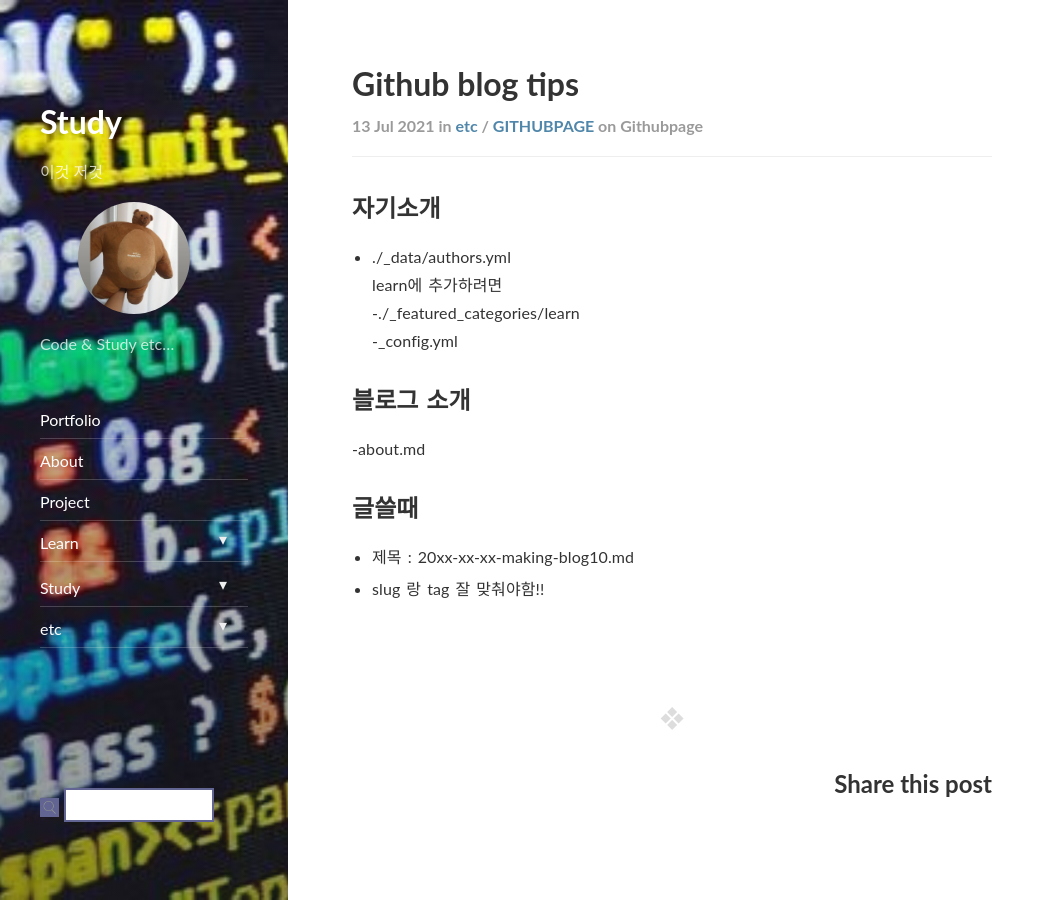
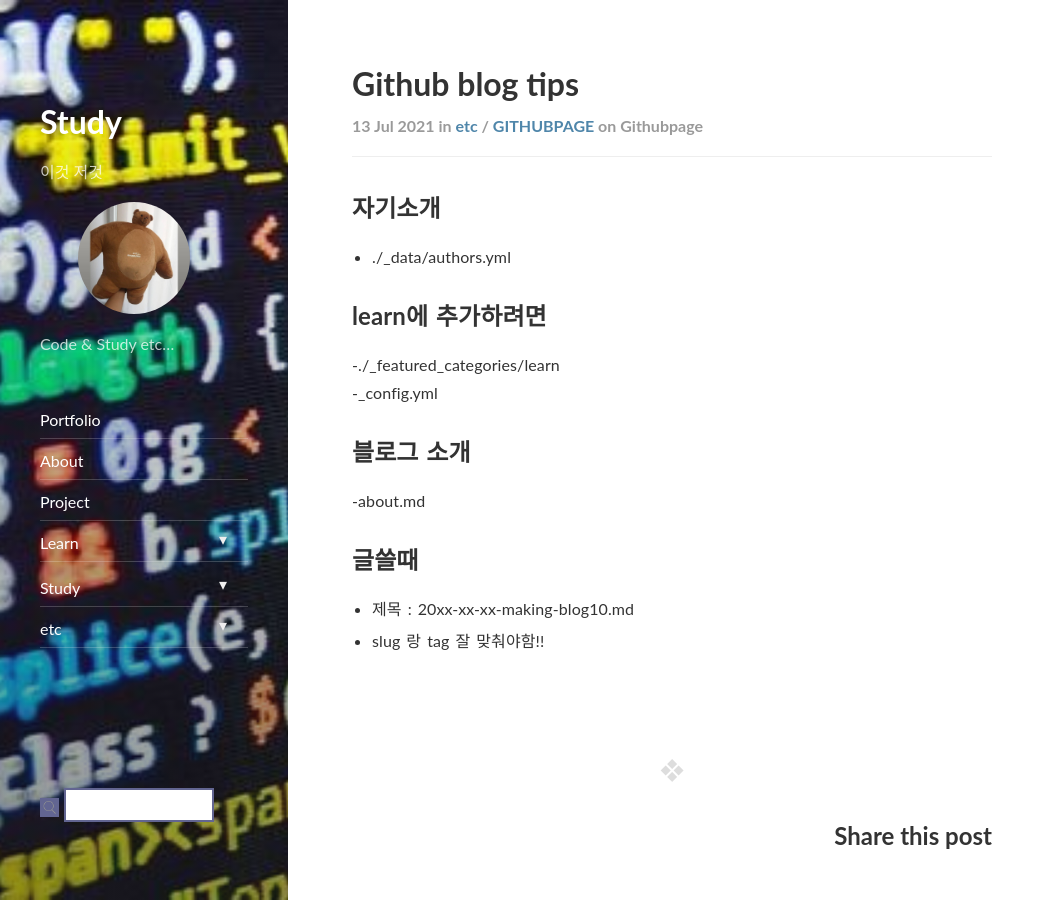
Before and after one commit to ekgus2222/ekgus2222.github.io, a Jekyll site: the page built from _posts/etc/githubpage/2021-07-13-githubtip.md, in a window 1280 px wide and 900 px high. Shown: the whole window, without its empty margins (0-1055 px from the left). Built offline with Jekyll 4.4.1, drawn with Linux system fonts in a browser that asks for light colours; nearby versions of some CDN libraries; comment, search, counter and statistics services are not loaded.

```diff
--- a/_posts/etc/githubpage/2021-07-13-githubtip.md
+++ b/_posts/etc/githubpage/2021-07-13-githubtip.md
@@ -12,7 +12,8 @@ comments: true
 
 ## 자기소개
 - ./_data/authors.yml
-learn에 추가하려면
+
+## learn에 추가하려면
 -./_featured_categories/learn
 -_config.yml
 
```
